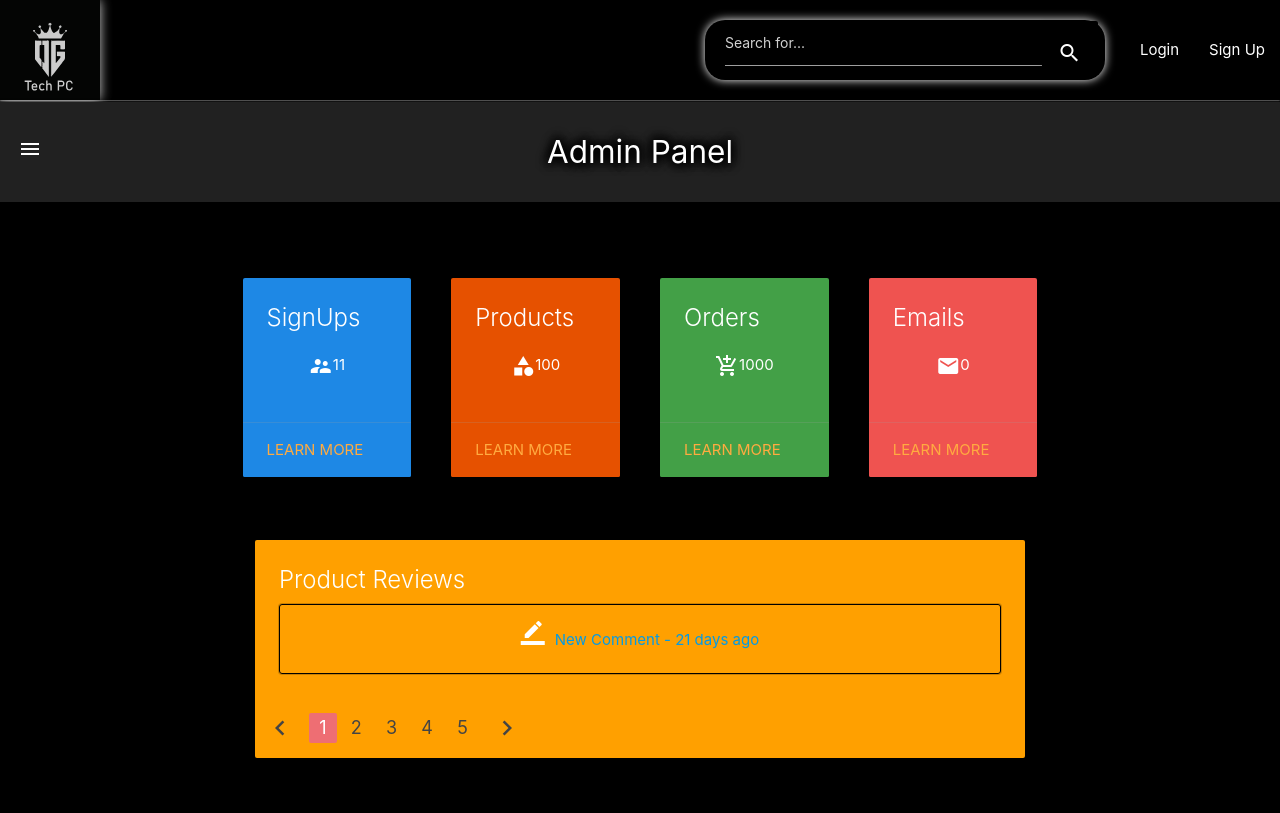
After one commit to BreadGuy007/Ecommerce-site_MVC, a PHP site: page /admin.php in a window 1280 px wide. The commit adds this page. Run offline with PHP 8.4, Linux system fonts and the light colour scheme; data that the repository does not hold is empty.

Commit message:
sample admin main page

```diff
--- /dev/null
+++ b/admin.php
@@ -0,0 +1,119 @@
+<!DOCTYPE html>
+<html lang="en">
+<head>
+  <meta charset="UTF-8">
+  <meta http-equiv="X-UA-Compatible" content="IE=edge">
+  <meta name="viewport" content="width=device-width, initial-scale=1.0">
+  <title>OG Tech - Admin Panel</title>
+  <?php
+    include "header.php";
+    include "static/pages/side_nav.html";
+  ?>
+</head>
+<body>
+  <nav class="grey darken-4" style="margin-top: 102px; height: 100px">
+    <div class="nav wrapper">
+      <a href="admin.php" class="brand-logo center page-title">Admin Panel</a>
+      <a href="" data-target="slide-out" class="sidenav-trigger show-on-large" style="margin-top: 15px" data-activates="slide-out"><i class="material-icons">menu</i></a>
+    </div>
+  </nav>
+
+  <div class="grid" style="margin-top: 150px;">
+    <div class="grid">
+      <div>
+        <div class="col s12 m6">
+          <div class="card blue darken-1">
+            <div class="card-content white-text">
+              <span class="card-title ">SignUps</span>
+              <div class="grid">
+                <i class="material-icons white-text">supervisor_account</i>
+                <p>11</p>
+              </div>
+            </div>
+            <div class="card-action">
+              <a href="#">Learn More</a>
+            </div>
+          </div>
+        </div>
+      </div>
+    </div>
+    <div class="grid">
+      <div>
+        <div class="col s12 m6">
+          <div class="card orange darken-4">
+            <div class="card-content white-text">
+              <span class="card-title ">Products</span>
+              <div class="grid">
+                <i class="material-icons white-text">category</i>
+                <p>100</p>
+              </div>
+            </div>
+            <div class="card-action">
+              <a href="#">Learn More</a>
+            </div>
+          </div>
+        </div>
+      </div>
+    </div>
+    <div class="grid">
+      <div>
+        <div class="col s12 m6">
+          <div class="card green darken-1">
+            <div class="card-content white-text">
+              <span class="card-title ">Orders</span>
+              <div class="grid">
+                <i class="material-icons white-text">add_shopping_cart</i>
+                <p>1000</p>
+              </div>
+            </div>
+            <div class="card-action">
+              <a href="#">Learn More</a>
+            </div>
+          </div>
+        </div>
+      </div>
+    </div>
+    <div class="grid">
+      <div>
+        <div class="col s12 m6">
+          <div class="card red lighten-1">
+            <div class="card-content white-text">
+              <span class="card-title ">Emails</span>
+              <div class="grid">
+                <i class="material-icons white-text">email</i>
+                <p>0</p>
+              </div>
+            </div>
+            <div class="card-action">
+              <a href="#">Learn More</a>
+            </div>
+          </div>
+        </div>
+      </div>
+    </div>
+  </div>
+
+  <div class="row">
+    <div class="container">
+      <div class="grid">
+        <div class="card amber darken-2" style="width: 770px">
+          <div class="card-content white-text">
+            <span class="card-title ">Product Reviews</span>
+              <a href="#"><div id="bordershadow"><i class="material-icons white-text" style="margin-right: 10px">border_color</i>New Comment - 21 days ago</div></a>
+            </div>
+            <ul class="pagination">
+              <li class="waves-effect"><a href="#!"><i class="material-icons">chevron_left</i></a></li>
+              <li class="active"><a href="#!">1</a></li>
+              <li class="waves-effect"><a href="#!">2</a></li>
+              <li class="waves-effect"><a href="#!">3</a></li>
+              <li class="waves-effect"><a href="#!">4</a></li>
+              <li class="waves-effect"><a href="#!">5</a></li>
+              <li class="waves-effect"><a href="#!"><i class="material-icons">chevron_right</i></a></li>
+            </ul>
+          </div>
+        </div>
+      </div>
+    </div>
+  </div>
+</body>
+</html>
--- a/login.php
+++ b/login.php
@@ -5,7 +5,7 @@
 
 <form method="POST" action="includes/login.inc.php">
   <div class="container">
-    <h3 class="page-title">Login</h3>
+    <h3 class="page-title grid">Login</h3>
     <div class="rounded-card-parent center">
       <div class="card rounded-card">
         <div class="row">
--- a/signup.php
+++ b/signup.php
@@ -5,7 +5,7 @@
 
 <form action="includes/signup.inc.php" method="POST">
   <div class="container">
-    <h3 class="page-title white-text">Register</h3>
+    <h3 class="page-title white-text grid">Sign Up</h3>
     <div class="rounded-card-parent center">
       <div class="card rounded-card">
         <div class="row">
@@ -39,7 +39,7 @@
             <span class="helper-text white-text" data-error="wrong" data-success="correct"></span>
           </div>
         </div>
-        <input class="btn" type="submit" name="submit" value="Register">
+        <input class="btn" type="submit" name="submit" value="Sign Up">
         <div class="errormsg">
           <?php
             if (isset($_GET["error"]))
--- a/static/css/base.css
+++ b/static/css/base.css
@@ -45,3 +45,31 @@ body {
   color: red;
   font-weight: bold;
 }
+
+.glow-text {
+  text-shadow: 0px 0px 5px cyan;
+  font-weight: bold;
+}
+
+.glow-title {
+  background-color: cyan;
+  color: white;
+  font-weight: bold;
+  pointer-events: none;
+  box-shadow: 2px 2px 20px cyan;
+}
+
+#bordershadow {
+  height: 70px;
+  line-height: 70px;
+  text-align: center;
+  border: 1px solid black;
+  border-radius: 3px;
+  box-shadow: 0 0 0 1px rgb(0 0 0 / 20%);
+  transition: all 200ms ease-out;
+}
+
+#bordershadow:hover {
+  border: 1px solid aqua;
+  box-shadow: 0 0 0 1px aqua;
+}
--- /dev/null
+++ b/static/pages/side_nav.html
@@ -0,0 +1,61 @@
+<ul
+  class="sidenav grey darken-4"
+  style="height: 100%; margin-top: 200px;"
+  id="slide-out"
+>
+  <!-- admin profile -->
+  <li>
+    <div class="user-view">
+      <div class="background">
+        <img
+          src="static/images/admin_image.jpg"
+          style="height: 180px; opacity: 70%;"
+        />
+      </div>
+      <span class="white-text glow-text"
+        ><?php echo "Welcome back, $username" ?></span
+      >
+      <span class="white-text glow-text"><?php echo "$email" ?></span>
+    </div>
+  </li>
+  <!-- admin profile end -->
+
+  <div>
+    <li>
+      <a class="glow-title">
+        <i class="material-icons black-text">supervisor_account</i>Account
+        Management
+      </a>
+    </li>
+
+    <li>
+      <a class="white-text" href="admin_manage_users.php">
+        <i class="material-icons blue-text">account_box</i>Manage Users
+      </a>
+    </li>
+
+    <li>
+      <a class="glow-title">
+        <i class="material-icons black-text">view_carousel</i>Product/Orders
+      </a>
+    </li>
+
+    <li>
+      <a class="white-text" href="admin_manage_products.php">
+        <i class="material-icons blue-text">border_color</i>Manage Products</a
+      >
+    </li>
+    <li>
+      <a class="white-text" href="admin_view_orders.php">
+        <i class="material-icons blue-text">view_agenda</i>View Customer
+        Cart/Orders
+      </a>
+    </li>
+  </div>
+</ul>
+
+<script>
+  $(document).ready(function () {
+    $(".sidenav").sidenav();
+  });
+</script>
```
Also changed, not shown: static/images/admin_image.jpg (added).
